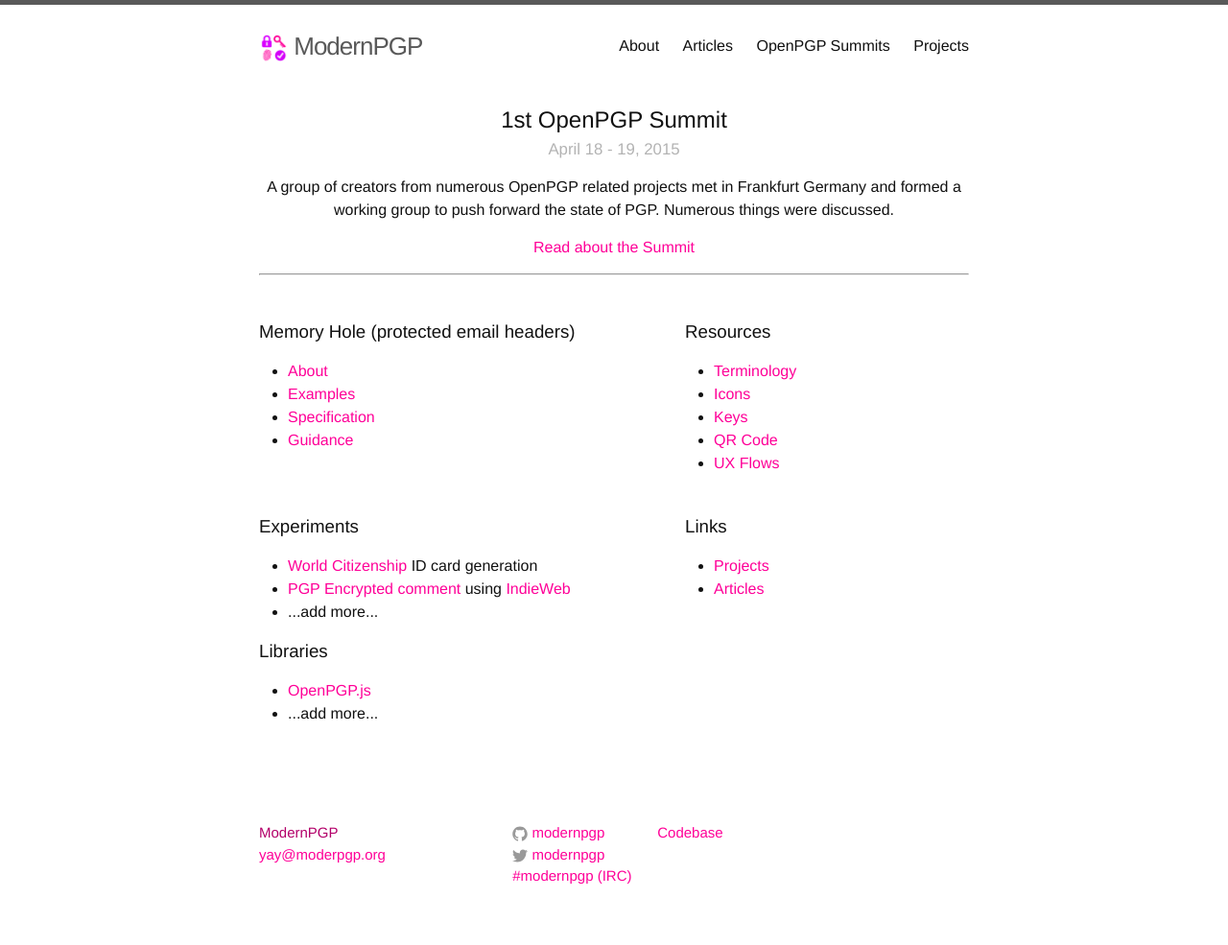
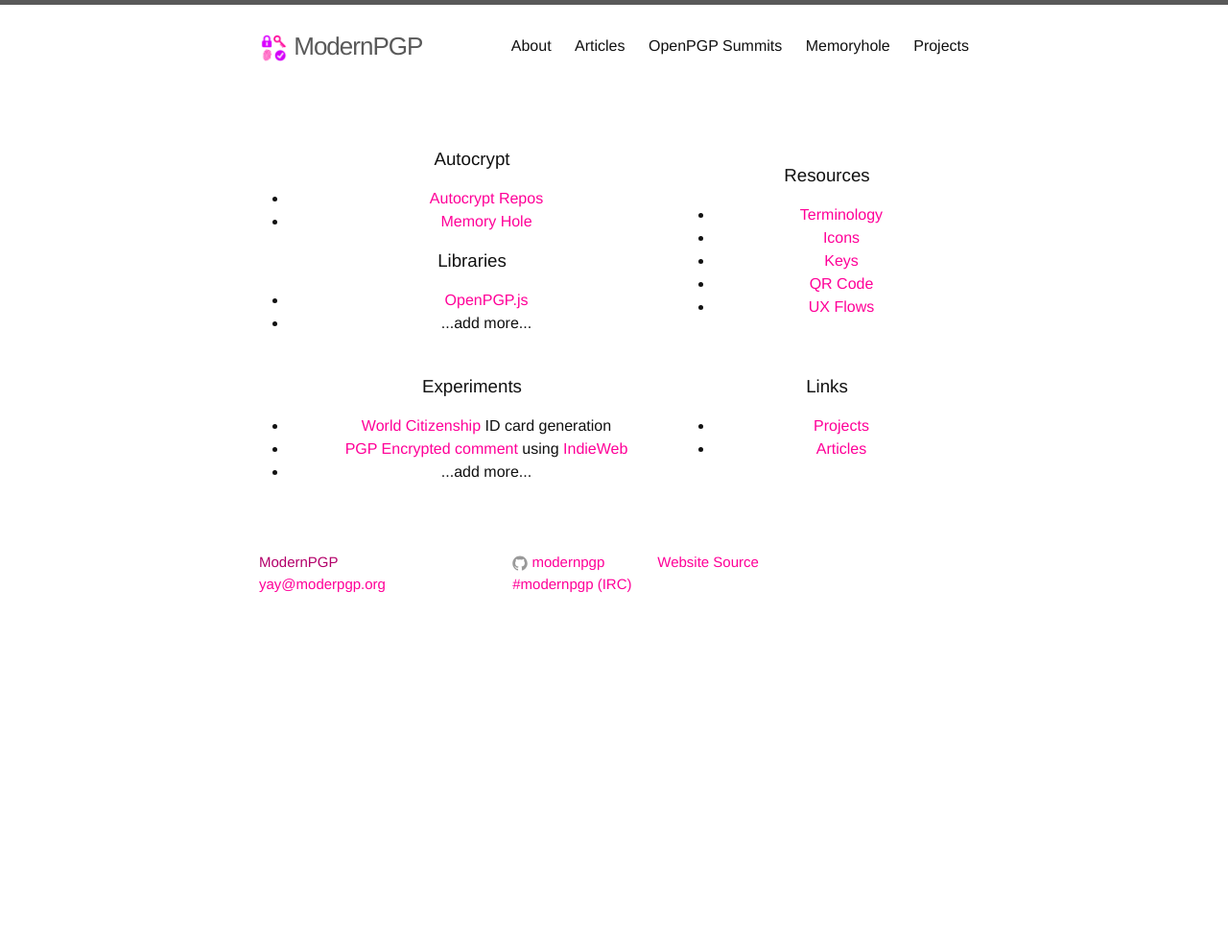
Before and after one commit to ModernPGP/modernpgp.github.io, a Jekyll site: the page built from index.html, in a window 1280 px wide. Shown: the whole page at 96% size. Built offline with Jekyll 4.4.1, drawn with Linux system fonts in a browser that asks for light colours; after the commit the page ends 900 px from its top, so only the background shows below that.

Commit message:
update few things

```diff
--- a/_config.yml
+++ b/_config.yml
@@ -7,7 +7,6 @@
   end users.
 baseurl: "" # the subpath of your site, e.g. /blog/
 url: "http://modernpgp.org" # the base hostname & protocol for your site
-twitter_username: modernpgp
 github_username:  modernpgp
 
 exclude: ["CNAME"]
--- a/_includes/footer.html
+++ b/_includes/footer.html
@@ -50,7 +50,8 @@
       </div>
 
       <div class="footer-col footer-col-3">
-        <p class="text"><a href="https://github.com/ModernPGP/modernpgp.github.io">Codebase</a></p>
+        <p class="text"><a
+            href="https://github.com/ModernPGP/modernpgp.github.io">Website Source</a></p>
       </div>
     </div>
 
--- a/index.html
+++ b/index.html
@@ -5,21 +5,18 @@
 <div class="home">
 
   <div class="text-center">
-    <h2>1st OpenPGP Summit <small class="text-detail">April 18 - 19, 2015</small></h2>
-    <p>A group of creators from numerous OpenPGP related projects met in Frankfurt Germany and formed a working group to push forward the state of PGP. Numerous things were discussed.</p>
-    <p><a href="/openpgp-summit/">Read about the Summit</a></p>
-  </div>
-  <hr>
-
   <table width="100%" cellpadding="0" cellspacing="0" class="index">
   <tr>
     <td valign="top" width="60%">
-      <h3>Memory Hole (protected email headers)</h3>
+      <h3>Autocrypt</h3>
       <ul>
-        <li><a href="/memoryhole/">About</a></li>
-        <li><a href="/memoryhole/corpus/">Examples</a></li>
-        <li><a href="/memoryhole/specs/">Specification</a></li>
-        <li><a href="/memoryhole/guidance/">Guidance</a></li>
+        <li><a href="https://github.com/autocrypt/">Autocrypt Repos</a></li>
+        <li><a href="https://github.com/autocrypt/memoryhole">Memory Hole</a></li>
+      </ul>
+      <h3>Libraries</h3>
+      <ul>
+        <li><a href="http://openpgpjs.org" target="_blank">OpenPGP.js</a></li>
+        <li>...add more...</li>
       </ul>
     </td>
     <td width="40%">
@@ -41,11 +38,6 @@
         <li><a href="http://aaronparecki.com/replies/2014/02/26/7/gpg" target="_blank">PGP Encrypted comment</a> using <a href="http://indiewebcamp.com/webmention" target="_blank">IndieWeb</a></li>
         <li>...add more...</li>
       </ul>
-      <h3>Libraries</h3>
-      <ul>
-        <li><a href="http://openpgpjs.org" target="_blank">OpenPGP.js</a></li>
-        <li>...add more...</li>
-      </ul>
     </td>
     <td valign="top">
       <h3>Links</h3>
```
Also changed, not shown: articles.md (+6 -0 lines), memoryhole.md (added, +10 -0 lines), projects.md (+1 -0 lines).
